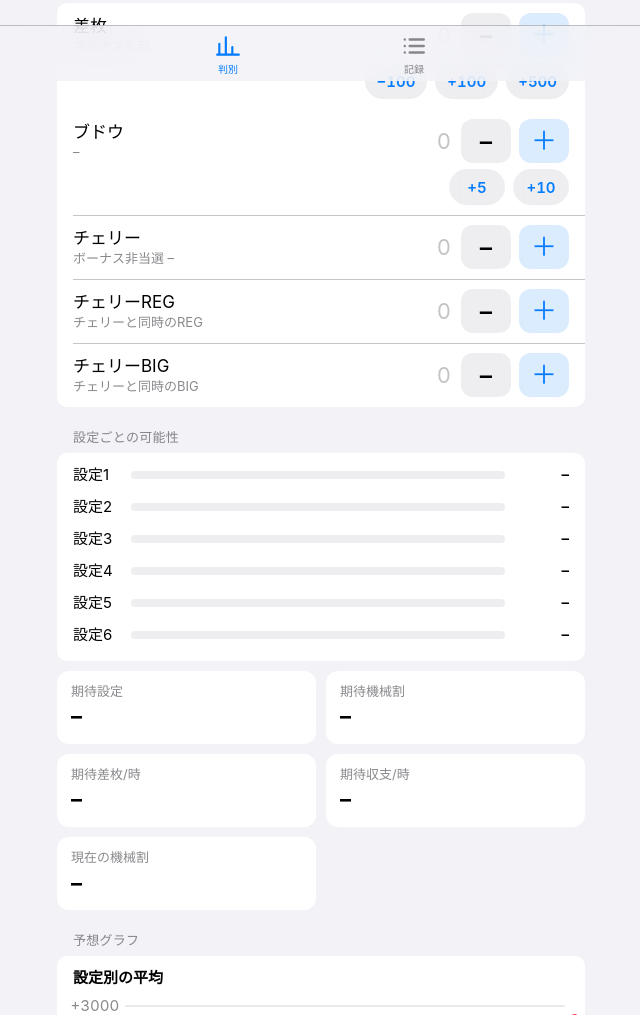
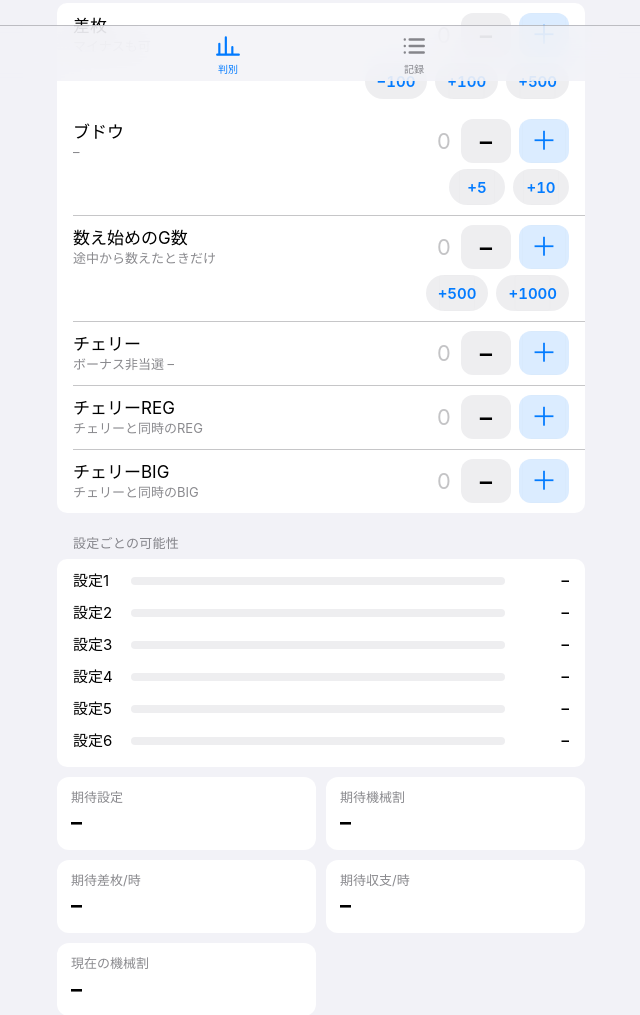
Before and after one commit to rion-tana/Jug, a plain HTML site: page index.html in a window 1280 px wide. Shown: the part 719-1734 px from the top of the page, without its empty margins (319-959 px from the left). Drawn offline with Linux system fonts and the light colour scheme.

Commit message:
Add files via upload

```diff
--- a/index.html
+++ b/index.html
@@ -337,6 +337,11 @@ dialog#authDlg::backdrop{background:rgba(0,0,0,.4)}
       <div class="ctl"><input id="gr" type="number" inputmode="numeric" min="0" placeholder="0"><div class="stepper"><button type="button" data-t="gr" data-d="-1" aria-label="1減らす">−</button><button type="button" data-t="gr" data-d="1" aria-label="1増やす">＋</button></div></div>
       <div class="quick"><button type="button" data-t="gr" data-d="5">+5</button><button type="button" data-t="gr" data-d="10">+10</button></div>
     </div>
+    <div class="srow">
+      <label class="name" for="gst">数え始めのG数<small id="gstInfo">途中から数えたときだけ</small></label>
+      <div class="ctl"><input id="gst" type="number" inputmode="numeric" min="0" placeholder="0"><div class="stepper"><button type="button" data-t="gst" data-d="-100" aria-label="100減らす">−</button><button type="button" data-t="gst" data-d="100" aria-label="100増やす">＋</button></div></div>
+      <div class="quick"><button type="button" data-t="gst" data-d="500">+500</button><button type="button" data-t="gst" data-d="1000">+1000</button></div>
+    </div>
     <div class="srow" id="rowNc">
       <label class="name" for="nc">チェリー<small id="rnc">–</small></label>
       <div class="ctl"><input id="nc" type="number" inputmode="numeric" min="0" placeholder="0"><div class="stepper"><button type="button" data-t="nc" data-d="-1" aria-label="1減らす">−</button><button type="button" data-t="nc" data-d="1" aria-label="1増やす">＋</button></div></div>
@@ -443,9 +448,9 @@ const MODELS={
   ultra:{name:"ウルトラミラクルジャグラー",b:[267.49,261.10,256.00,242.73,233.22,216.29],r:[425.56,402.06,350.46,322.84,297.89,277.69],gr:[5.93,5.93,5.93,5.93,5.87,5.81],w:[98.06,99.18,100.93,103.27,105.72,109.38],wo:[97.0,98.1,99.8,102.1,104.5,108.1],wf:[98.80,99.92,101.66,104.00,106.45,110.11],bn:240,ch:36.6,cp:2,bp:1024,pp:1024,bigHeavy:true,ncr:[37.22,37.22,37.22,37.09,36.13,35.48]}
 };
 const PRESETS={even:[1,1,1,1,1,1]};
-const FIELDS=["g","b","r","rs","rc","gr","gg","diff","bs","bc","nc","path"];
+const FIELDS=["g","b","r","rs","rc","gr","gg","gst","diff","bs","bc","nc","path"];
 const $=id=>document.getElementById(id);
-const blankTab=()=>({name:"",model:"my6",style:"aim",useRev:false,g:"",b:"",r:"",rs:"",rc:"",gr:"",gg:"",diff:"",bs:"",bc:"",nc:"",path:""});
+const blankTab=()=>({gst:"",name:"",model:"my6",style:"aim",useRev:false,g:"",b:"",r:"",rs:"",rc:"",gr:"",gg:"",diff:"",bs:"",bc:"",nc:"",path:""});
 let S={tabs:[blankTab()],cur:0,records:[],editing:null,close:"22:45",prior:"even",gph:"800",yen:"20",ig:"",ib:"",ir:"",gend:"8000",ilist:"",hrs:""};
 
 const sel=$("model");
@@ -550,7 +555,7 @@ function posterior(t,bonusOnly,priorOverride){
   const pr=priorOverride||getPrior(m).p;const ps=pr.reduce((a,c)=>a+c,0);
   let RS,RC;{const c=nonneg(t.rc),s0=nonneg(t.rs);if(c!==null){RC=c<=R?c:null;RS=RC!==null?R-RC:null}else if(s0!==null){RS=s0<=R?s0:null;RC=RS!==null?R-RS:null}else{RS=null;RC=null}}
   const useSplit=!bonusOnly&&!!m.rs&&RS!==null&&RC!==null&&RS+RC===R;
-  const GR=nonneg(t.gr),GG=nonneg(t.gg)??G;
+  const GR=nonneg(t.gr),GG=countG(t,G);
   const useCount=!bonusOnly&&GR!==null&&GG!==null&&GG>0&&GR<=GG;
   const rev=reverseGrape(t,m,G,B,R);
   const useRev=!bonusOnly&&!useCount&&rev&&rev.grapes>0&&rev.grapes<G;
@@ -578,6 +583,7 @@ function posterior(t,bonusOnly,priorOverride){
 
 /* ---------- UI ---------- */
 const STYLE_NAME={aim:"チェリー狙い",full:"フル攻略",free:"適当打ち"};
+function countG(t,G){const gg=nonneg(t.gg);if(gg!==null)return gg;const st=nonneg(t.gst);if(st!==null&&G!==null&&st<G)return G-st;return G}
 function hoursLeft(){const mm=/^(\d{1,2}):(\d{2})$/.exec(S.close||"");if(!mm)return 0;const n=new Date(),c=new Date(n);c.setHours(+mm[1],+mm[2],0,0);let h=(c-n)/3600000;if(h<-2)h+=24;return h>0&&h<16?h:0}
 function wOf(m,t){return t&&t.style==="free"?m.wo:t&&t.style==="full"?m.wf:m.w}
 function setRing(a,b){return;
@@ -622,7 +628,7 @@ function update(){
   const G=nonneg(t.g),B=nonneg(t.b),R=nonneg(t.r);
   $("rb").textContent=fmtRate(B,G);$("rr").textContent=fmtRate(R,G);
   $("rc2").textContent=(G&&B!==null&&R!==null&&B+R>0)?"合算 "+fmtRate(B+R,G)+"(BIG:REG = "+B+":"+R+")":"";
-  const GGd=nonneg(t.gg)??G;$("rg").textContent=fmtRate(nonneg(t.gr),GGd);
+  const GGd=countG(t,G);{const st=nonneg(t.gst);$("gstInfo").textContent=st===null?"途中から数えたときだけ":(G!==null&&st<G?`${G-st}G分で計算`:"総回転数より大きい")}$("rg").textContent=fmtRate(nonneg(t.gr),GGd);
   $("rnc").textContent="ボーナス非当選 "+fmtRate(nonneg(t.nc),GGd);
   {const RC=nonneg(t.rc),BC=nonneg(t.bc);$("rsInfo").textContent=RC===null?"チェリーと同時のREG":(R!==null&&RC<=R?`単独REG ${R-RC}回`:"REG回数より多い");$("bsInfo").textContent=BC===null?"チェリーと同時のBIG":(B!==null&&BC<=B?`単独BIG ${B-BC}回`:"BIG回数より多い")}
   {const BS=nonneg(t.bs),BC=nonneg(t.bc);$("bigMsg").textContent=(m.sb&&(BS!==null||BC!==null))?((BS!==null&&BC!==null&&BS+BC===B)?"✓ 反映中":"合計がBIG回数と合わないため未使用"):""}
--- a/sw.js
+++ b/sw.js
@@ -1,5 +1,5 @@
 // バージョンを上げると古いキャッシュが消えて新しい版に入れ替わります
-const VERSION = "jug-v36";
+const VERSION = "jug-v38";
 const CORE = ["./", "./index.html", "./manifest.webmanifest", "./icon-180.png", "./icon-192.png", "./icon-512.png"];
 
 self.addEventListener("install", e => {
```
